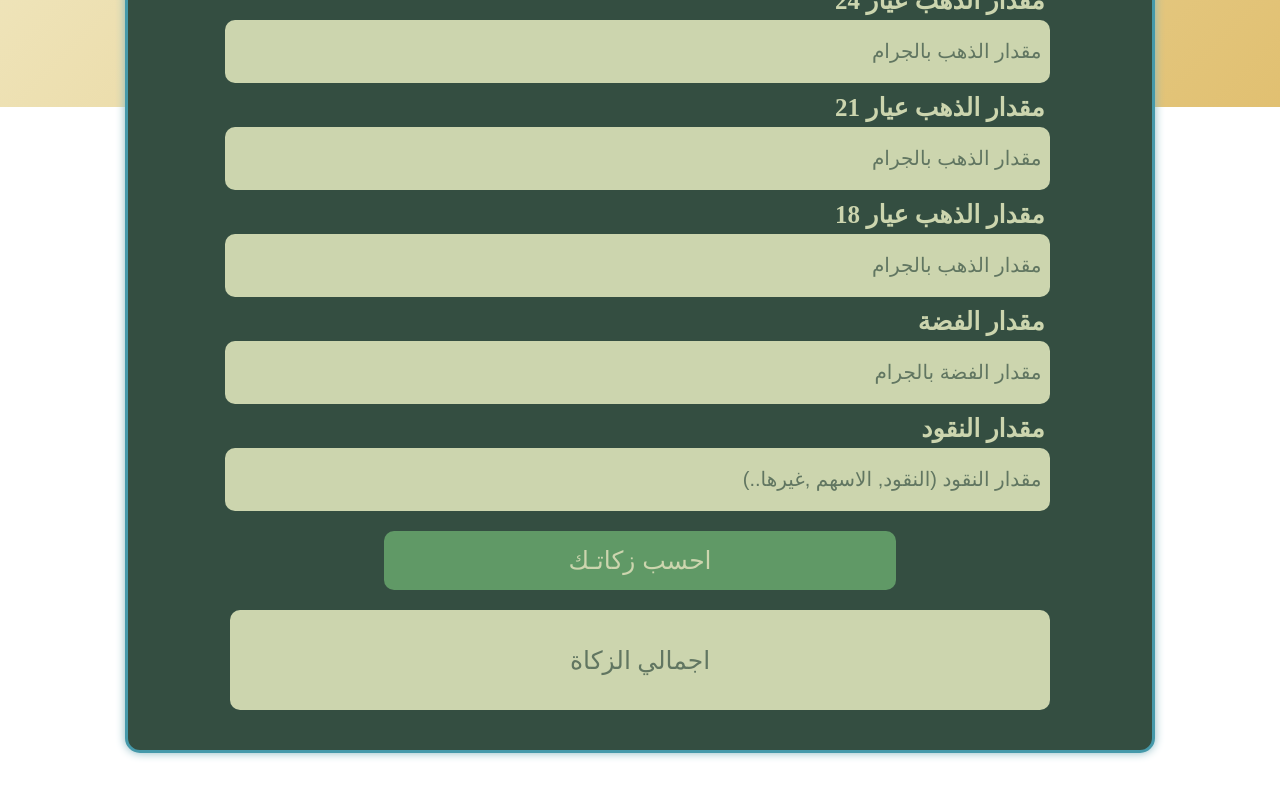
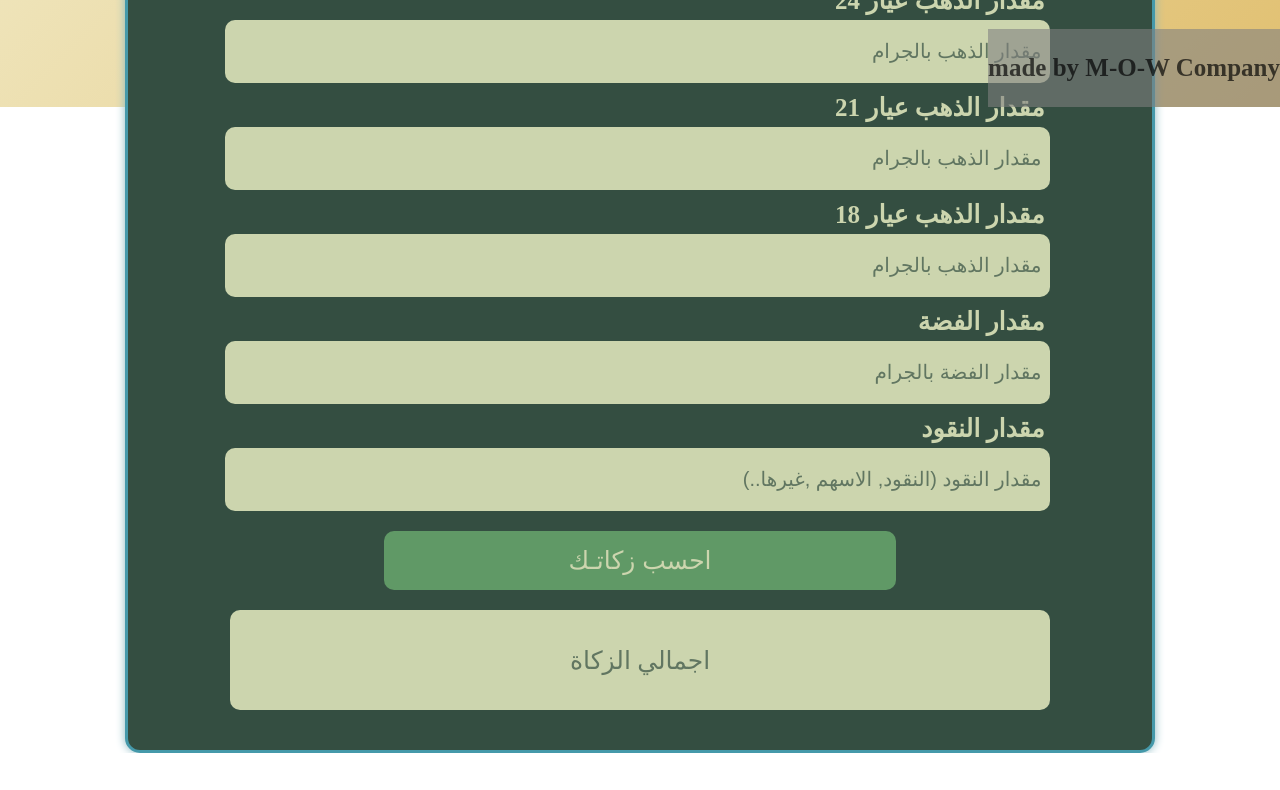
Before and after one commit to mohamedAli-mow/zakaty, a plain HTML site: page index.html in a window 1280 px wide. Shown: the part 693-1483 px from the top of the page. After the commit the page ends 1446 px from the top, so only its background shows below. Drawn offline with Linux system fonts and the light colour scheme.

Commit message:
edite position

```diff
--- a/style.css
+++ b/style.css
@@ -300,8 +300,8 @@ body {
   }
 }
 .end{
-  display: flex;
-  align-items: end;
+  position: fixed;
+  bottom: 0px;
   padding: 25px 0;
   background-color: rgba(128, 128, 128, 0.589);
 }
```
